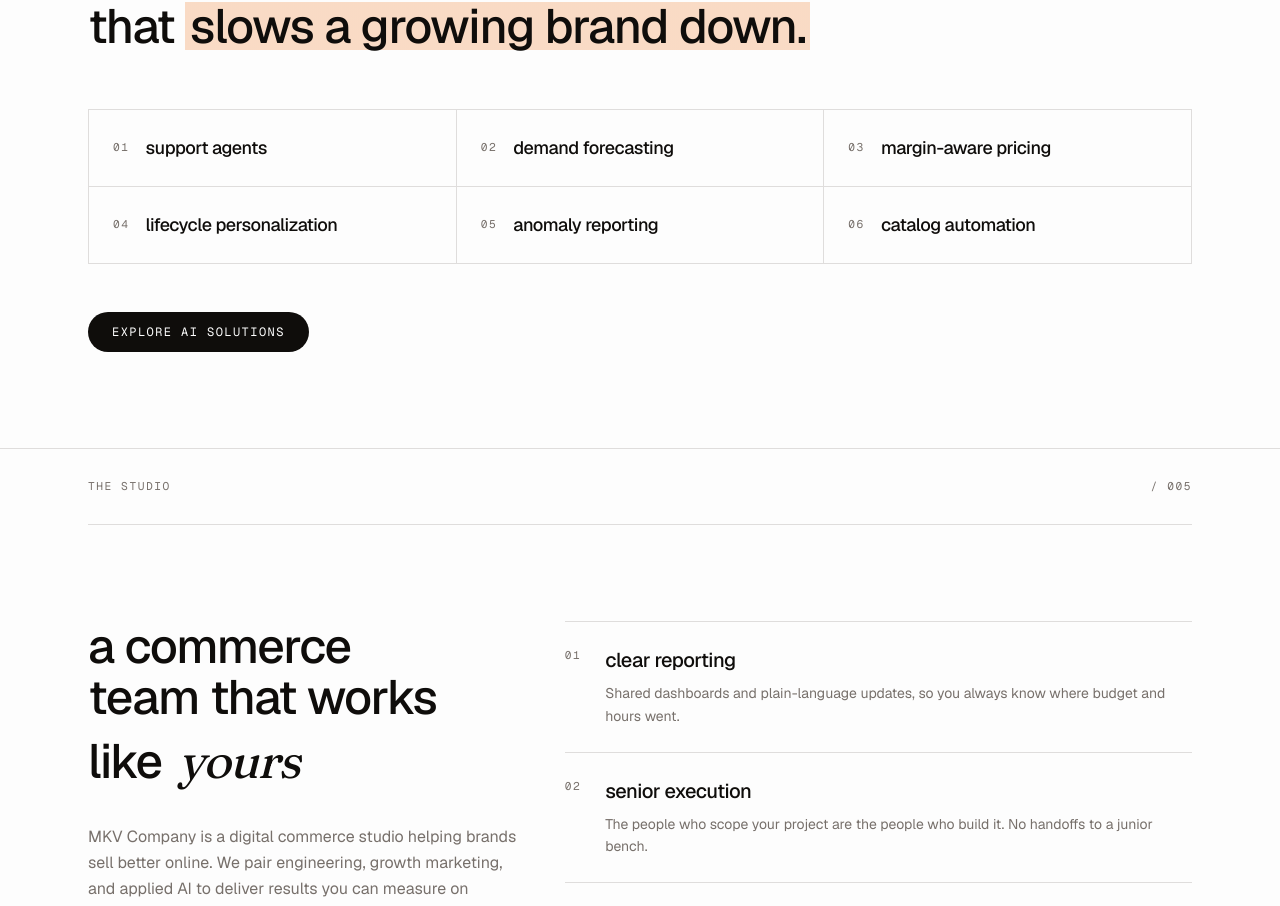
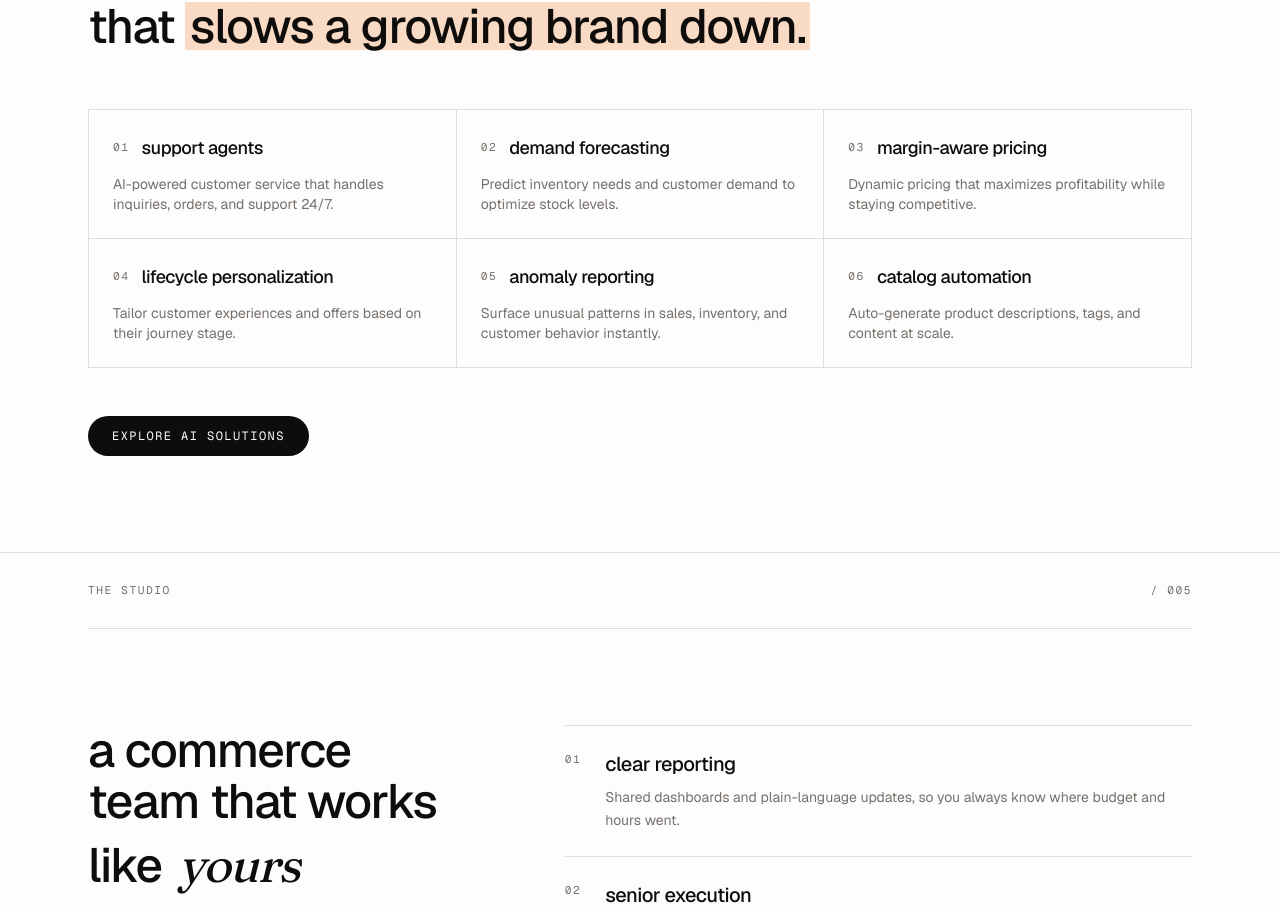
Before and after one commit to hardinthebank00/mkv, a Next.js app: page / in a window 1280 px wide. Shown: the part 2851-3757 px from the top of the page. Built offline with nearby package versions, Linux system fonts and the light colour scheme.

Commit message:
feat: enhance AI solutions descriptions and UI updates
Co-authored-by: hardinthebank00 <312188994+hardinthebank00@users.noreply.github.com>

```diff
--- a/components/ai-solutions.tsx
+++ b/components/ai-solutions.tsx
@@ -2,12 +2,12 @@ import { AccentWord } from './accent-word'
 import { TransitionLink } from './transition-link'
 
 const capabilities = [
-  'support agents',
-  'demand forecasting',
-  'margin-aware pricing',
-  'lifecycle personalization',
-  'anomaly reporting',
-  'catalog automation',
+  { title: 'support agents', description: 'AI-powered customer service that handles inquiries, orders, and support 24/7.' },
+  { title: 'demand forecasting', description: 'Predict inventory needs and customer demand to optimize stock levels.' },
+  { title: 'margin-aware pricing', description: 'Dynamic pricing that maximizes profitability while staying competitive.' },
+  { title: 'lifecycle personalization', description: 'Tailor customer experiences and offers based on their journey stage.' },
+  { title: 'anomaly reporting', description: 'Surface unusual patterns in sales, inventory, and customer behavior instantly.' },
+  { title: 'catalog automation', description: 'Auto-generate product descriptions, tags, and content at scale.' },
 ]
 
 export function AiSolutions() {
@@ -29,17 +29,23 @@ export function AiSolutions() {
           </p>
 
           <div className="mt-14 grid grid-cols-1 gap-px overflow-hidden border border-border bg-border sm:grid-cols-2 md:grid-cols-3">
-            {capabilities.map((item, index) => (
+            {capabilities.map((capability, index) => (
               <div
-                key={item}
-                className="flex items-center gap-4 bg-background px-6 py-6"
+                key={capability.title}
+                className="group flex flex-col gap-3 bg-background px-6 py-6 transition-colors hover:bg-muted/50"
+                title={capability.description}
               >
-                <span className="label-mono">
-                  {String(index + 1).padStart(2, '0')}
-                </span>
-                <span className="text-lg font-medium tracking-tight">
-                  {item}
-                </span>
+                <div className="flex items-center gap-3">
+                  <span className="label-mono">
+                    {String(index + 1).padStart(2, '0')}
+                  </span>
+                  <span className="text-lg font-medium tracking-tight">
+                    {capability.title}
+                  </span>
+                </div>
+                <p className="text-sm text-muted-foreground">
+                  {capability.description}
+                </p>
               </div>
             ))}
           </div>
```
